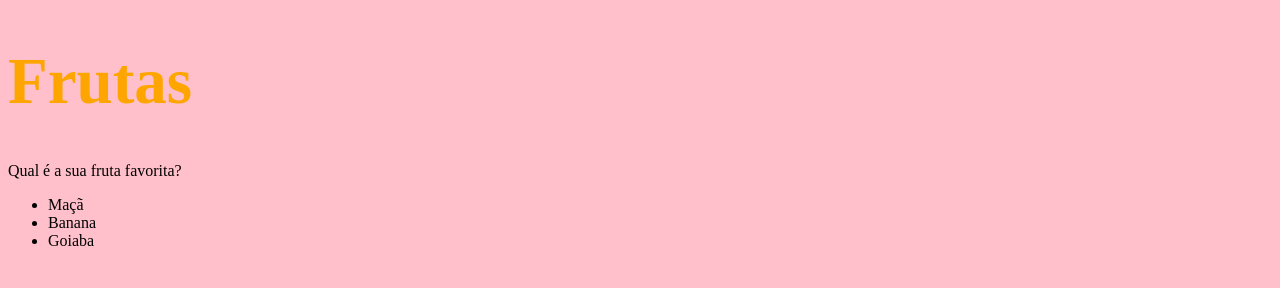
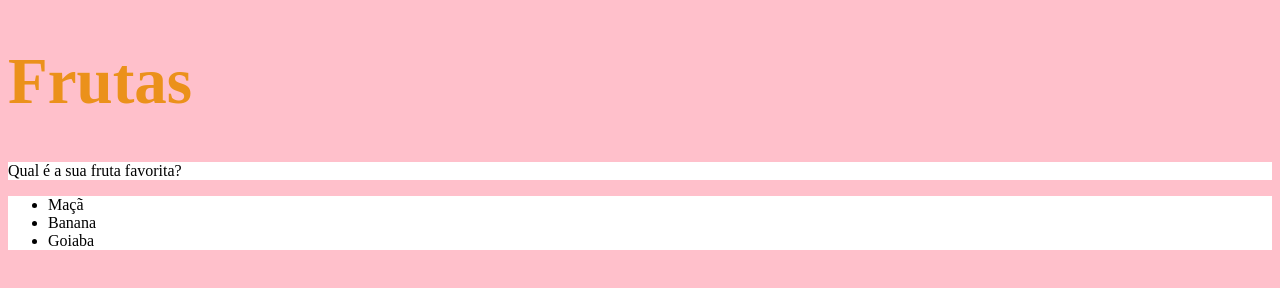
Before and after one commit to DomynickBessa/TrybeExercicios, a plain HTML site: page index.html in a window 1280 px wide. Drawn offline with Linux system fonts and the light colour scheme.

Commit message:
adicionando cor às listas, e formatando erros.

```diff
--- a/index.html
+++ b/index.html
@@ -5,21 +5,28 @@
     <title>HTML</title>
     <style>
 
-        h1 {
-            color: orange;
+     h1 {
+            color: rgb(235, 145, 27);
             font-size: 65px;
         }
-    body
-    {background-color: pink;}
 
-    </style>
-  </head>
-  <body>
-    <h1>Frutas </h1>
+     body {
+        background-color: pink;
+        }
+    .block-style {
+        background-color: white;
+    }
 
 
-    <p>Qual é a sua fruta favorita?</p>
-    <ul>
+     </style>
+
+  </head>
+
+  <body>
+    <h1>Frutas</h1>
+
+    <p  class="block-style"> Qual é a sua fruta favorita?</p>
+    <ul class="block-style">
       <li>Maçã</li>
       <li>Banana</li>
       <li>Goiaba</li>
```
